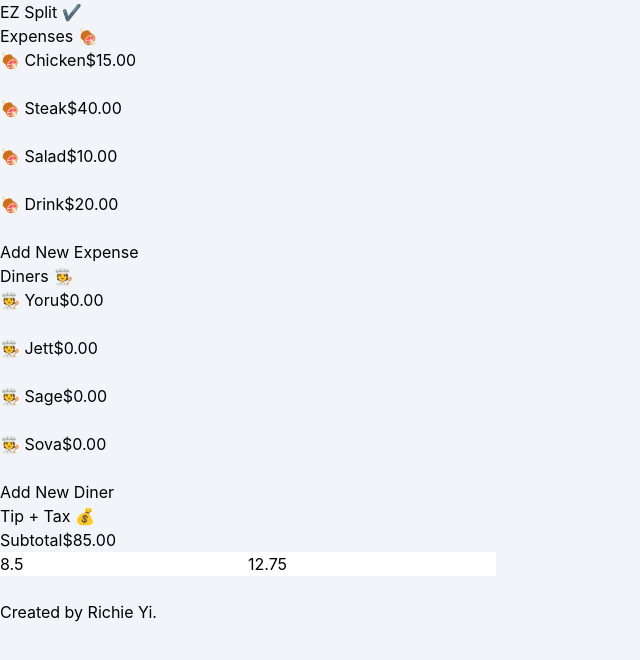
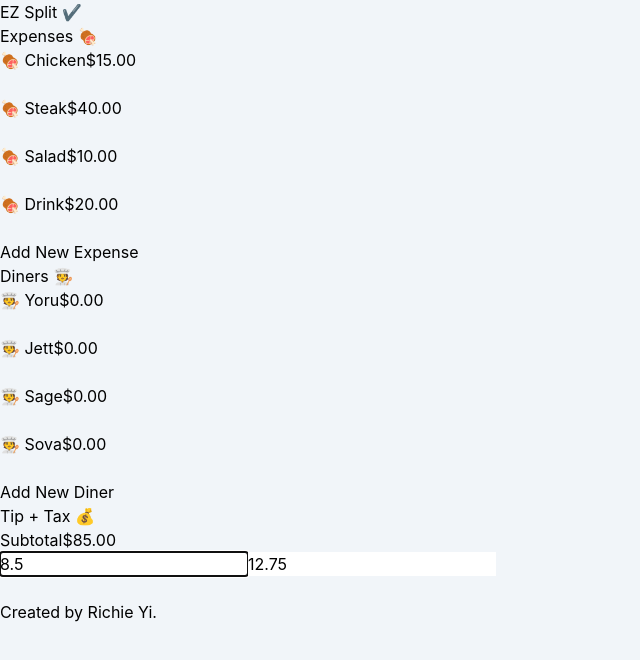
Before and after one commit to richieyi/ez-split, a Next.js app: page / in a window 1280 px wide. Both pictures are taken after a click on the button "Edit Tip + Tax". Shown: the top 660 px of the page, without its empty margins (0-640 px from the left). Built offline with nearby package versions, Linux system fonts and the light colour scheme.

Commit message:
Add autofocus for inputs

```diff
--- a/components/DinerForm/index.tsx
+++ b/components/DinerForm/index.tsx
@@ -36,6 +36,7 @@ function DinerForm(props: DinerFormProps) {
           placeholder="Diner's nickname"
           value={dinerName}
           onChange={handleNameChange}
+          autoFocus
         />
         <button type="submit" className="hidden" />
       </form>
--- a/components/ExpenseForm/index.tsx
+++ b/components/ExpenseForm/index.tsx
@@ -48,6 +48,7 @@ function ExpenseForm(props: ExpenseFormProps) {
           name="expenseName"
           value={expenseName}
           onChange={handleNameChange}
+          autoFocus
         />
         <Input
           placeholder="Cost"
--- a/components/Input/index.tsx
+++ b/components/Input/index.tsx
@@ -5,19 +5,26 @@ interface InputProps {
   placeholder: string;
   value: string;
   onChange: (e: ChangeEvent<HTMLInputElement>) => void;
+  autoFocus?: boolean;
+  className?: string;
 }
 
 function Input(props: InputProps) {
-  const { name, placeholder, value, onChange } = props;
+  const { name, placeholder, value, onChange, autoFocus, className } =
+    props;
 
   return (
     <input
       type="text"
       name={name}
-      className="placeholder:italic placeholder:text-slate-400 block bg-white w-full border-2 border-slate-300 rounded-md p-2 shadow-sm focus:outline-none focus:border-sky-500 focus:ring-sky-500 focus:ring-1"
+      className={
+        className ||
+        'placeholder:italic placeholder:text-slate-400 block bg-white w-full border-2 border-slate-300 rounded-md p-2 shadow-sm focus:outline-none focus:border-sky-500 focus:ring-sky-500 focus:ring-1'
+      }
       placeholder={placeholder}
       value={value}
       onChange={onChange}
+      autoFocus={autoFocus}
     />
   );
 }
--- a/components/TipAndTax/index.tsx
+++ b/components/TipAndTax/index.tsx
@@ -1,6 +1,7 @@
 import React, { ChangeEvent, useState } from 'react';
 import { isValidAmount } from '@/utils/index';
 import SaveCancelButtons from '@/components/SaveCancelButtons';
+import Input from '../Input';
 
 interface TipAndTaxProps {
   tipTax: any;
@@ -52,13 +53,16 @@ function TipAndTax(props: TipAndTaxProps) {
     return (
       <div className="border rounded p-2 bg-white">
         <form>
-          <input
+          <Input
+            name="tip"
             placeholder="Tip"
             value={newTip}
             onChange={handleTipChange}
             className="placeholder:italic placeholder:text-slate-400 block bg-white w-full border-2 border-slate-300 rounded-md p-2 shadow-sm focus:outline-none focus:border-sky-500 focus:ring-sky-500 focus:ring-1"
+            autoFocus
           />
-          <input
+          <Input
+            name="tax"
             placeholder="Tax"
             value={newTax}
             onChange={handleTaxChange}
```
